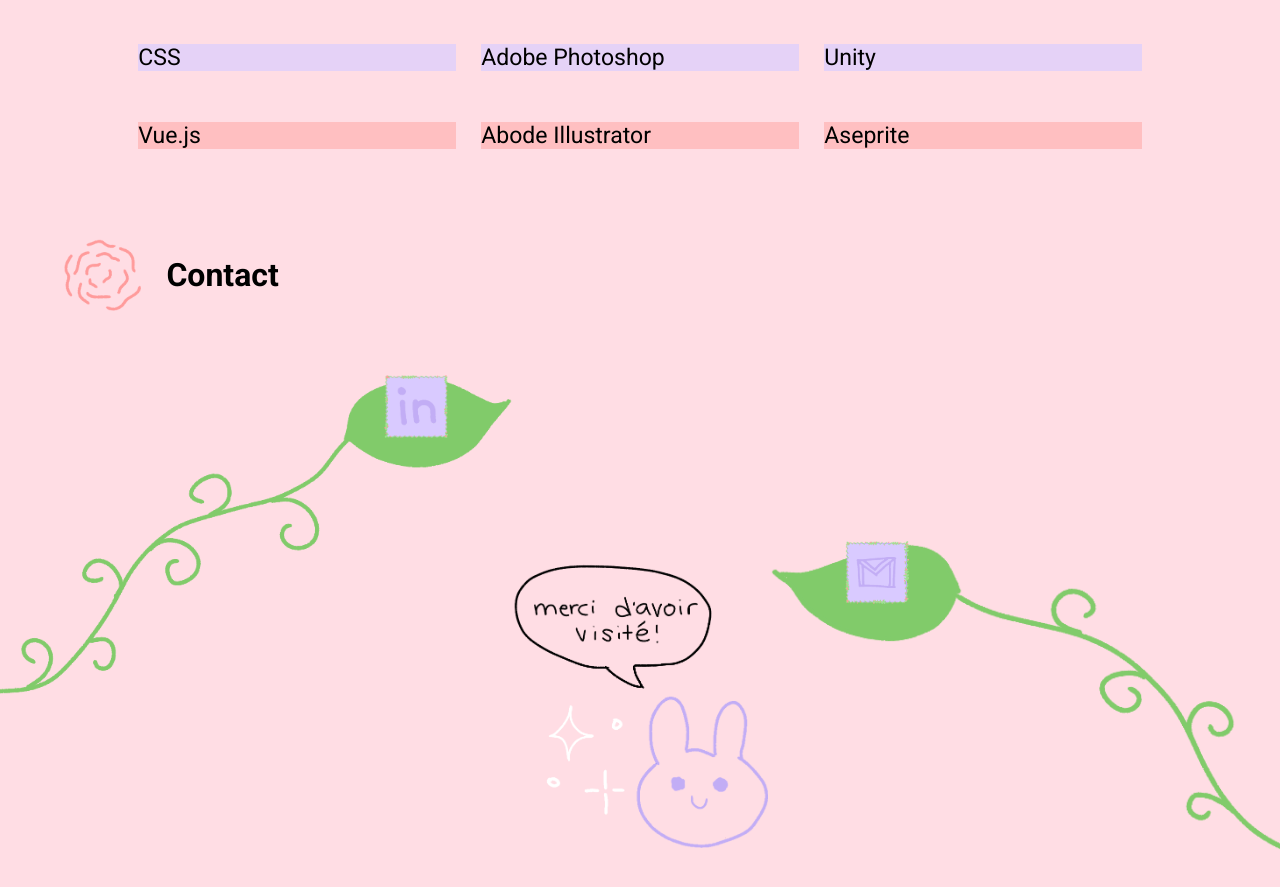
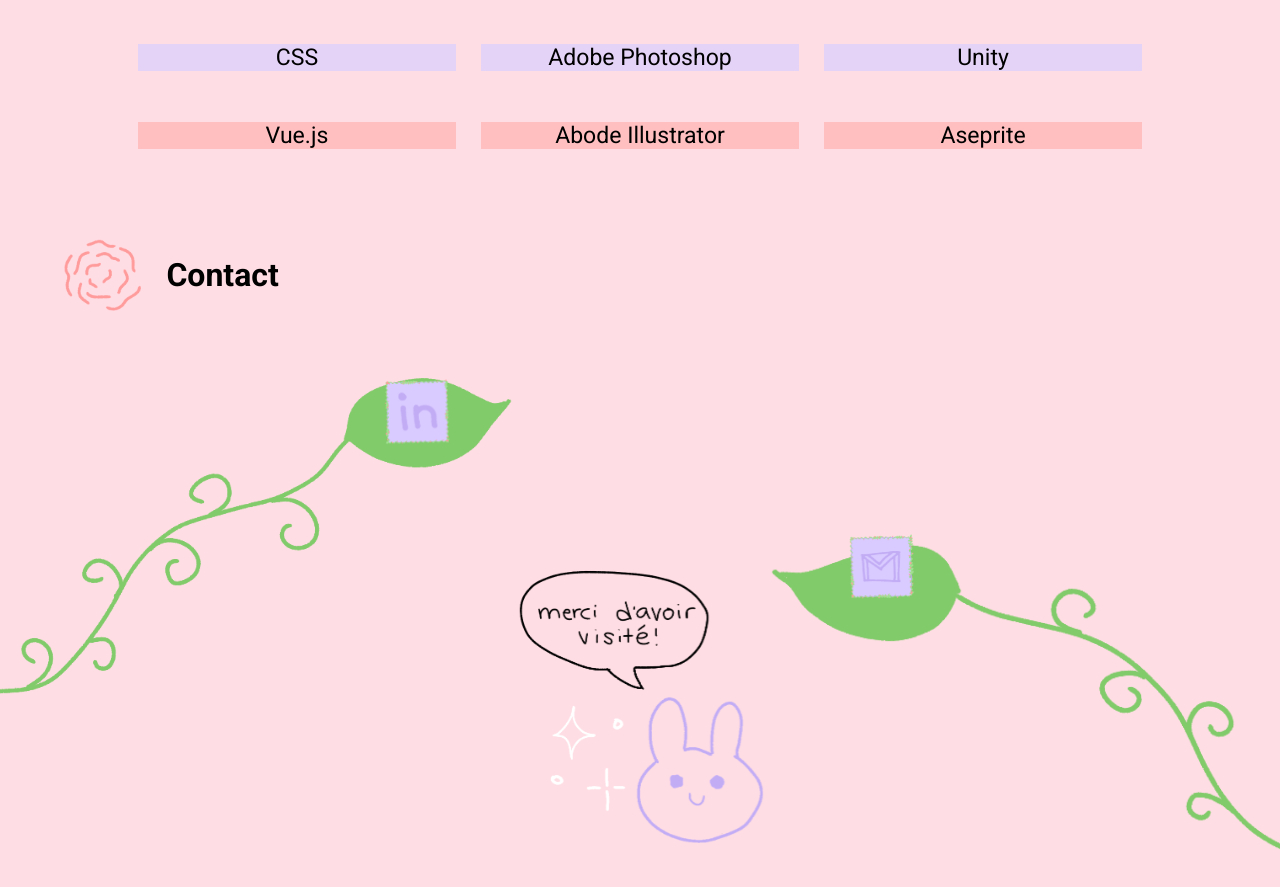
Before and after one commit to lynata/portfolio, a React (Create React App) app: page / in a window 1280 px wide. Shown: the part 4880-5767 px from the top of the page. Built offline with nearby package versions, Linux system fonts and the light colour scheme.

Commit message:
ajout animations

```diff
--- a/src/composants/Apropos.scss
+++ b/src/composants/Apropos.scss
@@ -38,6 +38,9 @@
             li {
                 margin: 2vw 0;
                 font-size: 3.5vw;
+                display: flex;
+                align-items: center;
+                justify-content: center;
             }
 
             li:nth-child(odd){
@@ -50,7 +53,7 @@
             }
 
             // li:hover {
-            //     font-size: 3.6vw;
+            //     height: 5vw;
             // }
         }
     }
--- a/src/composants/Contact.scss
+++ b/src/composants/Contact.scss
@@ -46,6 +46,11 @@
         // height: 30vh;
         // display: flex;
         // height: 40vh;
+        animation-name: iconsAnim;
+        animation-iteration-count: infinite;
+        animation-duration: 5s;
+        animation-timing-function: ease-in-out;
+
 
         img{
             width: 5vw;
@@ -75,9 +80,49 @@
         align-content: center;
         margin-top: 19.5vw;
         // margin-bottom: 0;
+        animation-name: pulseAnim;
+        animation-iteration-count: infinite;
+        animation-duration: 5s;
+        animation-timing-function: ease-in-out;
+        // animation: pulseAnim infinite eas;
 
         img {
             width: 20vw;
+
+
+        }
+    }
+
+    @keyframes pulseAnim {
+        0%
+        {
+            transform: scale( .75 );
+        }
+        50%
+        {
+            transform: scale( 1 );
+        }
+        100%
+        {
+            transform: scale( .75 );
+        }
+    }
+
+    @keyframes iconsAnim {
+        0%{
+            transform: translateY(-10px);
+            // transform: scale(1);
+            transform: rotate(2deg);
+        }
+        50%{
+            transform: translateY(0);
+            // transform: scale(0.9,0.9);
+            transform: rotate(-2deg);
+        }
+        100%{
+            transform: translateY(-10px);
+            // transform: scale(1);
+            transform: rotate(2deg);
         }
     }
 }
--- a/src/composants/Intro.scss
+++ b/src/composants/Intro.scss
@@ -39,6 +39,9 @@
                 margin: 2vw 0;
                 font-size: 3vw;
                 font-family: Montserrat;
+                animation-duration: 2s;
+                animation-name: bounceIn;
+                animation-timing-function: ease-in-out;
 
                 .fleur {
                     width: 2.5vw;
@@ -54,11 +57,37 @@
                     // border: 1px solid red;
                 }
             }
+
+            @keyframes bounceIn {
+                0% {
+                  transform: scale(0.1);
+                  opacity: 0;
+                }
+                60% {
+                  transform: scale(1.2);
+                  opacity: 1;
+                }
+                100% {
+                  transform: scale(1);
+                }
+            }
+
+            @keyframes opaAni {
+                0% {
+                    opacity: 0;
+                }
+                100% {
+                    opacity: 1;
+                }
+            }
         }
     }
 
     .deco {
         z-index: -1000;
+        animation-name: opaAni;
+        animation-duration: 2s;
+        animation-timing-function: ease-in;
         .decoG{
             position: absolute;
             width: 25vw;
@@ -71,6 +100,7 @@
             width: 25vw;
             right: 0;
             margin-top: -45vw;
+
         }
     }
 }
@@ -100,6 +130,8 @@
                     font-size: 2vw;
                     // border: 1px solid red;
                     margin: 1.5vw;
+                    animation-duration: 2s;
+                    animation-name: bounceIn;
                 }
             }
         }
@@ -141,6 +173,9 @@
                 li {
                     margin: 2vh;
                     font-size: 2vw;
+                    animation: bounceIn; /* referring directly to the animation's @keyframe declaration */
+                    animation-duration: 2s; /* don't forget to set a duration! */
+                    // animation: 3s ease-in 1s infinite reverse both running slidein;
                 }
             }
         }
```
